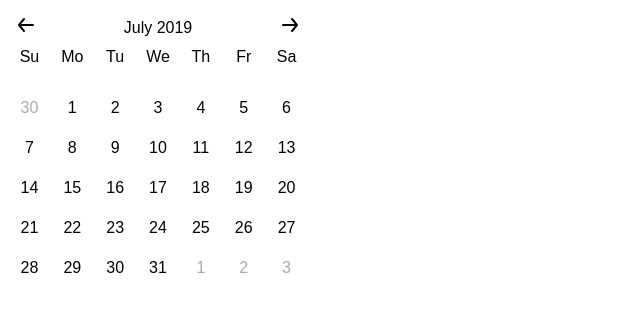
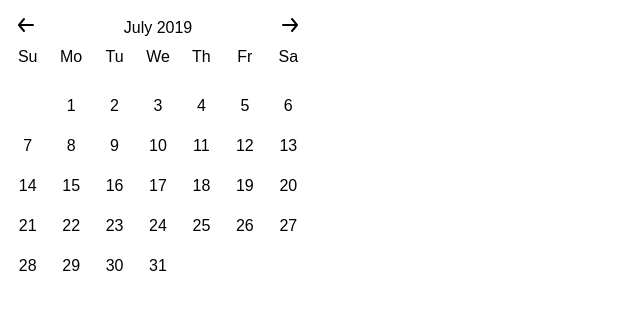
Before and after one commit to rizaldim/vue-klender, a Vue app: page / in a window 1280 px wide. Shown: the top 312 px of the page, without its empty margins (0-640 px from the left). Built offline with nearby package versions, Linux system fonts and the light colour scheme.

Commit message:
Reformat style.scss, show date from other month as empty

```diff
--- a/src/assets/style.scss
+++ b/src/assets/style.scss
@@ -13,16 +13,17 @@
 	button {
 		border: 0;
 	}
+}
 
-	&__month-indicator {
+.calendar__month-indicator {
 	height: 40px;
 
 	line-height: 40px;
 	text-align: center;
 }
 
-	&__prev,
-	&__next {
+.calendar__prev,
+.calendar__next {
 	width: 36px;
 	height: 36px;
 
@@ -32,41 +33,41 @@
 	cursor: pointer;
 }
 
-	&__prev {
+.calendar__prev {
 	left: 0;
 	top: 0;
 }
 
-	&__next {
+.calendar__next {
 	right: 0;
 	top: 0;
 }
 
-	&__day-of-week,
-	&__date-grid {
+.calendar__day-of-week,
+.calendar__date-grid {
 	display: grid;
 	grid-template-columns: repeat(7, 1fr);
+	grid-gap: 4px;
 }
 
-	&__day-of-week {
+.calendar__day-of-week {
 	height: 40px;
 
 	text-align: center;
 }
 
-	&__date-cell {
+.calendar__empty-cell {
+	background-color: white;
+}
+
+.calendar__date-cell {
 	height: 36px;
 	padding: 0;
 	border-radius: 25%;
-		margin: 2px;
 
 	background-color: white;
-		color: #aaaaaa;
+	color: black;
 	font-size: 16px;
-		cursor: default;
-
-		&--is-selectable {
-			color: black;
 	cursor: pointer;
 
 	&:hover {
@@ -75,7 +76,7 @@
 	}
 }
 
-		&--is-selected {
+.calendar__date-cell--is-selected {
 	background-color: purple	;
 	color: white;
 
@@ -84,5 +85,3 @@
 		color: white;
 	}
 }
-	}
-}
--- a/src/components/DateCell.vue
+++ b/src/components/DateCell.vue
@@ -1,17 +1,17 @@
 <template>
-	<button class="calendar__date-cell"
-		:class="cssClass"
-		@click="onClick"
-		>
-		<time :datetime="dateTime">{{ date }}</time>
+	<button :class="cssClass" @click="onClick">
+		<time v-if="!differentMonth" :datetime="dateTime">{{ date }}</time>
 	</button>
 </template>
 
 <script>
+import dayjs from 'dayjs'
+
 export default {
 	name: 'DateCell',
 	data () {
 		return {
+			timeCreated: dayjs().format(),
 			selected: this.initialSelected
 		}
 	},
@@ -24,7 +24,7 @@ export default {
 			type: String,
 			required: true
 		},
-		selectable: {
+		differentMonth: {
 			type: Boolean,
 			default: true
 		},
@@ -36,14 +36,15 @@ export default {
 	computed: {
 		cssClass () {
 			return {
-				'calendar__date-cell--is-selectable': this.selectable,
-				'calendar__date-cell--is-selected': this.selected
+				'calendar__date-cell': !this.differentMonth,
+				'calendar__empty-cell': this.differentMonth,
+				'calendar__date-cell--is-selected': !this.differentMonth && this.selected
 			}
 		}
 	},
 	methods: {
 		onClick () {
-			if (this.selectable) {
+			if (!this.differentMonth) {
 				this.selected = !this.selected
 				this.$emit('click')
 			}
--- a/src/components/DatePicker.vue
+++ b/src/components/DatePicker.vue
@@ -15,8 +15,8 @@
 				:key="cell.dateTime"
 				:dateTime="cell.dateTime"
 				:date="cell.date"
-				:initial-selected="isCellSelected(cell.dateTime)"
-				:selectable="cell.selectable"
+				:initial-selected="isCellSelected(cell.dateTime, cell.differentMonth)"
+				:different-month="cell.differentMonth"
 				@click="onClickDate(cell.dateTime)"
 				/>
 		</div>
@@ -60,7 +60,7 @@ export default {
 				cells.push({
 					date: day.format('D'),
 					dateTime: day.format('YYYY-MM-DD'),
-					selectable: this.isCellSelectable(day, currentMonth)
+					differentMonth: day.get('month') != currentMonth
 				})
 				day = day.add(1, 'day')
 			}
@@ -85,10 +85,8 @@ export default {
 				this.selectedDates.push(dateTime)
 			}
 		},
-		isCellSelectable (day, currentMonth) {
-			return day.get('month') == currentMonth
-		},
-		isCellSelected (day) {
+		isCellSelected (day, differentMonth) {
+			if (differentMonth) return false
 			return this.selectedDates.indexOf(day) > -1
 		}
 	}
```
Lines whose indentation alone changed are shown as unchanged.
